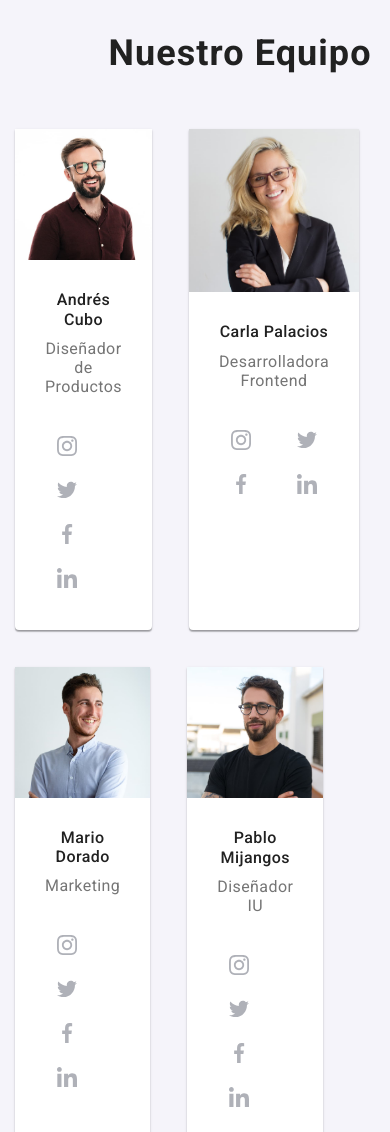
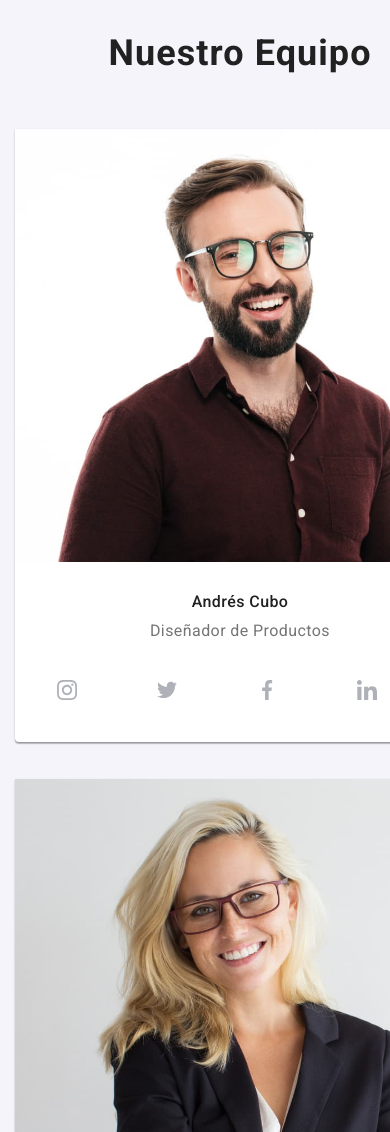
Before and after one commit to Pugli87/goit-markup-hw-08, a website: page index.html in a window 390 px wide. Shown: the part 1820-2952 px from the top of the page. Drawn offline with nearby package versions, Linux system fonts and the light colour scheme; files that its build step writes are made by us from their sources.

Commit message:
Update _team.scss

```diff
--- a/sass/components/_team.scss
+++ b/sass/components/_team.scss
@@ -70,4 +70,21 @@
             }
         }
     }
+
+    @media screen and (max-width: 480px){
+
+        &__list{
+            flex-direction: column;
+        }
+
+        &__item{
+            width: 100%;
+
+            img{
+                width: 100%;
+            }
+        }
+
+
+    }
 }
```
